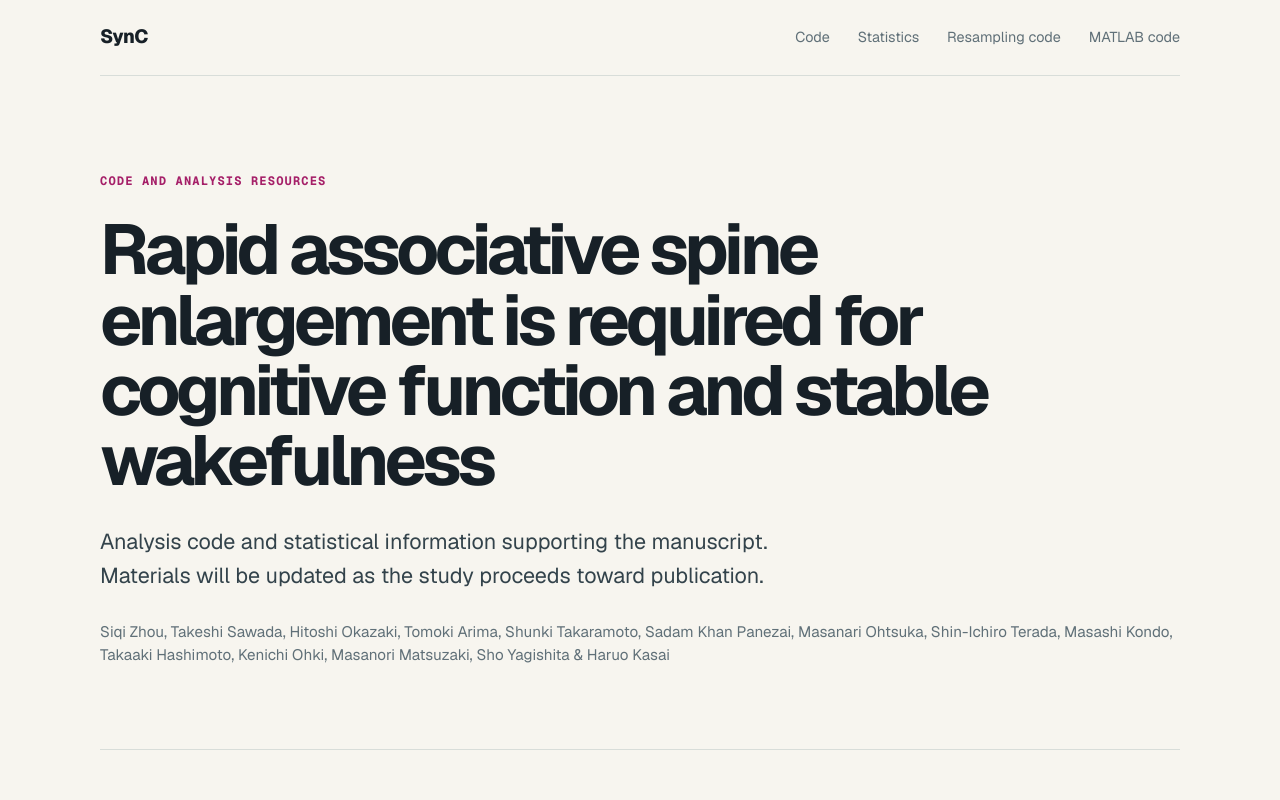
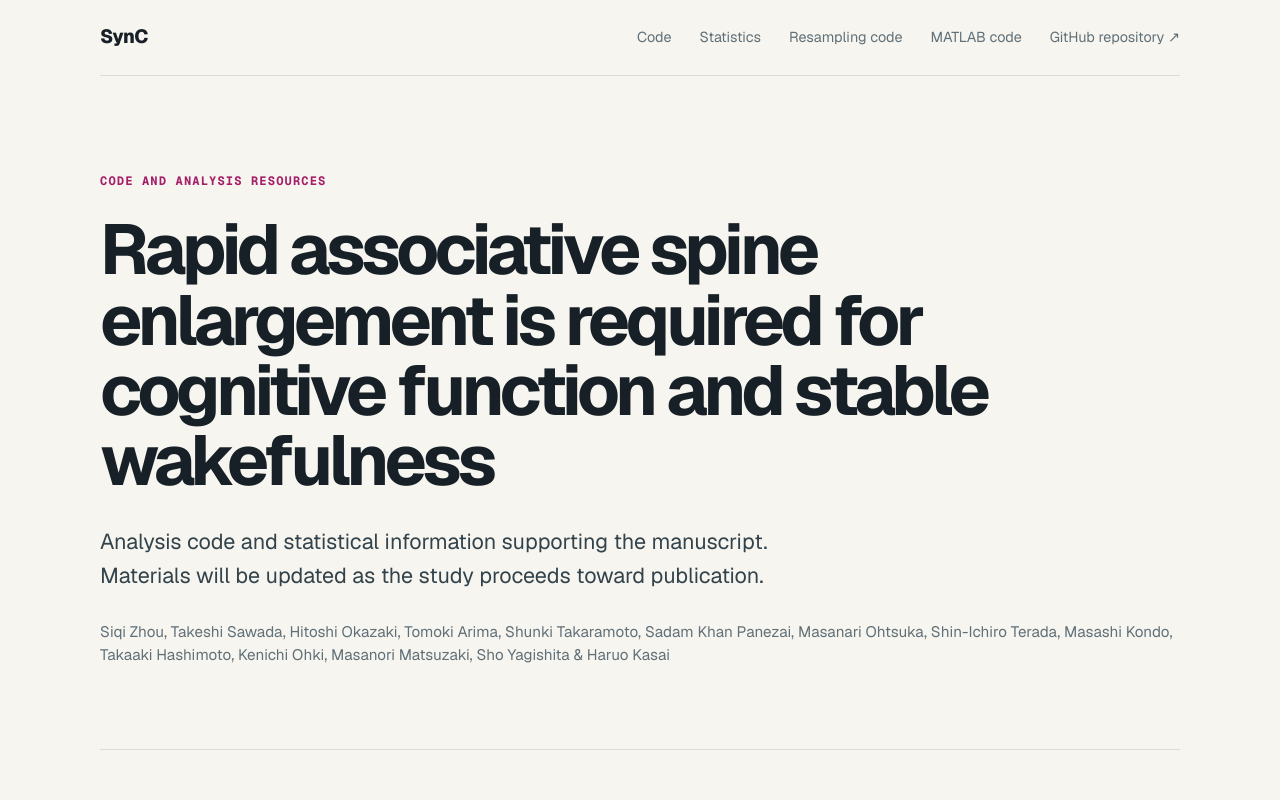
Before and after one commit to HaruoKasai/SynC-paper-resubmission, a Next.js app: page / in a window 1280 px wide. Shown: the top 800 px of the page. Built offline with nearby package versions, Linux system fonts and the light colour scheme.

Commit message:
Add homepage GitHub repository link

```diff
--- a/app/page.tsx
+++ b/app/page.tsx
@@ -57,6 +57,13 @@ export default function Home() {
           <a href="/statistical-tests">Statistics</a>
           <a href="/python-code">Resampling code</a>
           <a href="/matlab-code">MATLAB code</a>
+          <a
+            href="https://github.com/HaruoKasai/SynC-paper-resubmission"
+            target="_blank"
+            rel="noreferrer"
+          >
+            GitHub repository ↗
+          </a>
         </div>
       </nav>
 
```
Also changed, not shown: 1 other file (tests, documents, lock files or other folders).
